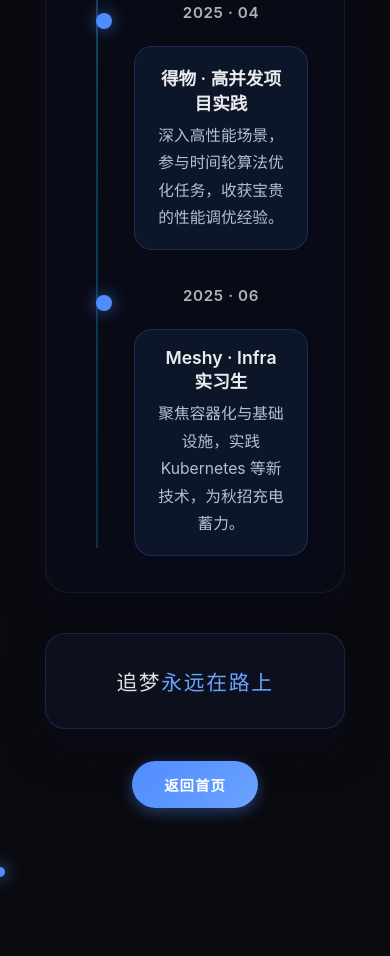
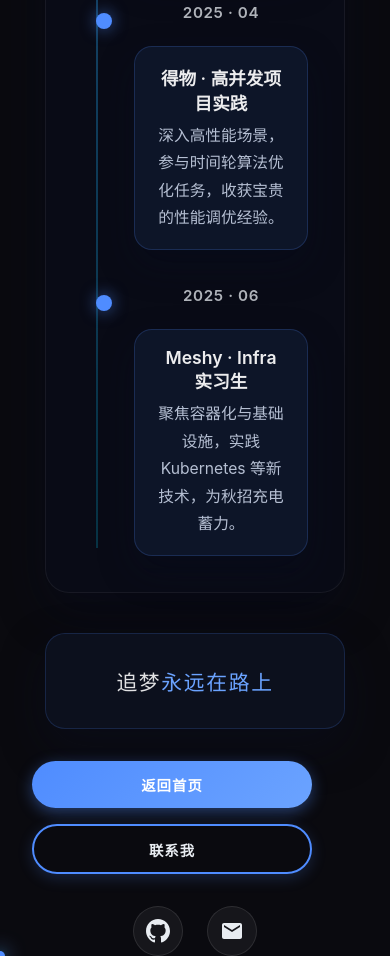
Before and after one commit to niuweiming/showcase-frontend, a plain HTML site: page public/pages/about.html in a window 390 px wide. Shown: the part 2554-3510 px from the top of the page. Before the commit the page ends 3426 px from the top, so only its background shows below. Drawn offline with Linux system fonts and the light colour scheme.

Commit message:
fix: 修复关于我的位置

```diff
--- a/public/css/about.css
+++ b/public/css/about.css
@@ -168,6 +168,22 @@
     box-shadow: 0 18px 45px rgba(10, 15, 35, 0.4);
 }
 
+/* 按钮容器 - 一左一右布局 */
+.buttons-container {
+    display: flex;
+    justify-content: space-between;
+    align-items: center;
+    gap: 2rem;
+    width: 100%;
+    max-width: 600px;
+    margin: 0 auto;
+}
+
+.buttons-container .button-group {
+    margin-bottom: 0;
+    flex: 0 0 auto;
+}
+
 @media (max-width: 900px) {
     .about-hero,
     .section-card {
@@ -217,4 +233,17 @@
     .timeline-content {
         padding: 1.1rem 1.3rem;
     }
+
+    .buttons-container {
+        flex-direction: column;
+        gap: 1rem;
+    }
+
+    .buttons-container .button-group {
+        width: 100%;
+    }
+
+    .buttons-container .button-group .btn {
+        width: 100%;
+    }
 }
--- a/public/pages/about.html
+++ b/public/pages/about.html
@@ -1,13 +1,13 @@
 <!DOCTYPE html>
 <html lang="zh-CN">
     <head>
-    <meta charset="UTF-8">
-    <meta name="viewport" content="width=device-width, initial-scale=1.0">
+        <meta charset="UTF-8" />
+        <meta name="viewport" content="width=device-width, initial-scale=1.0" />
         <title>关于我 - 无风爱自由</title>
-    <link rel="icon" href="../assets/images/niuniu.ico" type="image/x-icon">
-    <meta name="description" content="关于我的页面正在开发中">
-    <link rel="stylesheet" href="../css/styles.css">
-    <link rel="stylesheet" href="../css/about.css">
+        <link rel="icon" href="../assets/images/niuniu.ico" type="image/x-icon" />
+        <meta name="description" content="关于我的页面正在开发中" />
+        <link rel="stylesheet" href="../css/styles.css" />
+        <link rel="stylesheet" href="../css/about.css" />
     </head>
     <body>
         <!-- 动态背景 -->
@@ -19,7 +19,9 @@
                 <section class="about-hero fade-in-up">
                     <h1>Hi，我是 Wei ming</h1>
                     <p class="about-intro">
-                    准全栈开发者，专注构建高可靠的后端系统，执着于提升用户体验。我熟悉 Golang、MySQL、Redis 等后端技术栈，正在深入 Kubernetes 与 Docker，并持续探索前端世界的可能性。
+                        准全栈开发者，专注构建高可靠的后端系统，执着于提升用户体验。我熟悉
+                        Golang、MySQL、Redis 等后端技术栈，正在深入 Kubernetes 与
+                        Docker，并持续探索前端世界的可能性。
                     </p>
                     <div class="about-tags">
                         <span class="about-tag">北京</span>
@@ -36,7 +38,9 @@
                             <div class="timeline-date">2024 · 05</div>
                             <div class="timeline-content">
                                 <h3 class="timeline-role">广州自媒体科技 · Golang 后端实习</h3>
-                            <p class="timeline-desc">第一份线上实习，正式踏入后端开发，搭建业务服务并熟悉团队协作流程。</p>
+                                <p class="timeline-desc">
+                                    第一份线上实习，正式踏入后端开发，搭建业务服务并熟悉团队协作流程。
+                                </p>
                             </div>
                         </article>
                         <article class="timeline-item">
@@ -44,7 +48,10 @@
                             <div class="timeline-date">2024 · 06</div>
                             <div class="timeline-content">
                                 <h3 class="timeline-role">北京有乐今天 · Golang 后端开发实习</h3>
-                            <p class="timeline-desc">第一份线下实习，驻扎望京 SOHO，负责核心接口与性能优化，开启北漂生活。</p>
+                                <p class="timeline-desc">
+                                    第一份线下实习，驻扎望京
+                                    SOHO，负责核心接口与性能优化，开启北漂生活。
+                                </p>
                             </div>
                         </article>
                         <article class="timeline-item">
@@ -52,7 +59,10 @@
                             <div class="timeline-date">2024 · 09</div>
                             <div class="timeline-content">
                                 <h3 class="timeline-role">塞克洛普（Remote） · 后端开发</h3>
-                            <p class="timeline-desc">加入为视障人群提供 AI 服务的初创团队，快速迭代后端能力，打磨 AI 相关接口。</p>
+                                <p class="timeline-desc">
+                                    加入为视障人群提供 AI 服务的初创团队，快速迭代后端能力，打磨 AI
+                                    相关接口。
+                                </p>
                             </div>
                         </article>
                         <article class="timeline-item">
@@ -60,7 +70,9 @@
                             <div class="timeline-date">2024 · 10</div>
                             <div class="timeline-content">
                                 <h3 class="timeline-role">一平方科技 · 后端开发实习生</h3>
-                            <p class="timeline-desc">线上实习期间深挖业务模块，后端能力显著提升。</p>
+                                <p class="timeline-desc">
+                                    线上实习期间深挖业务模块，后端能力显著提升。
+                                </p>
                             </div>
                         </article>
                         <article class="timeline-item">
@@ -68,7 +80,9 @@
                             <div class="timeline-date">2024 · 12</div>
                             <div class="timeline-content">
                                 <h3 class="timeline-role">百度 · 风控开发实习生</h3>
-                            <p class="timeline-desc">体验大厂的体系与流程，负责风控相关项目，同时体会到庞大组织的节奏与挑战。</p>
+                                <p class="timeline-desc">
+                                    体验大厂的体系与流程，负责风控相关项目，同时体会到庞大组织的节奏与挑战。
+                                </p>
                             </div>
                         </article>
                         <article class="timeline-item">
@@ -76,7 +90,10 @@
                             <div class="timeline-date">2025 · 02</div>
                             <div class="timeline-content">
                                 <h3 class="timeline-role">月之暗面 · Kimi 安全团队</h3>
-                            <p class="timeline-desc">加入 AI 安全团队，关注模型安全与产出质量，享受开放积极的团队氛围。</p>
+                                <p class="timeline-desc">
+                                    加入 AI
+                                    安全团队，关注模型安全与产出质量，享受开放积极的团队氛围。
+                                </p>
                             </div>
                         </article>
                         <article class="timeline-item">
@@ -84,7 +101,9 @@
                             <div class="timeline-date">2025 · 04</div>
                             <div class="timeline-content">
                                 <h3 class="timeline-role">得物 · 高并发项目实践</h3>
-                            <p class="timeline-desc">深入高性能场景，参与时间轮算法优化任务，收获宝贵的性能调优经验。</p>
+                                <p class="timeline-desc">
+                                    深入高性能场景，参与时间轮算法优化任务，收获宝贵的性能调优经验。
+                                </p>
                             </div>
                         </article>
                         <article class="timeline-item">
@@ -92,7 +111,9 @@
                             <div class="timeline-date">2025 · 06</div>
                             <div class="timeline-content">
                                 <h3 class="timeline-role">Meshy · Infra 实习生</h3>
-                            <p class="timeline-desc">聚焦容器化与基础设施，实践 Kubernetes 等新技术，为秋招充电蓄力。</p>
+                                <p class="timeline-desc">
+                                    聚焦容器化与基础设施，实践 Kubernetes 等新技术，为秋招充电蓄力。
+                                </p>
                             </div>
                         </article>
                     </div>
@@ -102,14 +123,56 @@
                     <p class="about-quote">追梦<span>永远在路上</span></p>
                 </section>
             </div>
-
             <!-- 返回首页按钮 -->
-        <div class="button-group fade-in-up-delay" style="margin-top: 2rem;">
+            <div class="buttons-container fade-in-up-delay" style="margin-top: 2rem">
+                <div class="button-group">
                     <a href="index.html" class="btn btn-primary">
                         <span>返回首页</span>
                     </a>
                 </div>
+                <div class="button-group">
+                    <a href="javascript:void(0)" class="btn btn-secondary" id="contact-btn">
+                        <span>联系我</span>
+                    </a>
+                </div>
+            </div>
         </main>
+
+        <!-- 社交链接 -->
+        <div class="social-links fade-in-up-delay-2">
+            <a
+                href="https://github.com/niuweiming"
+                target="_blank"
+                rel="noopener"
+                class="social-link"
+                title="GitHub"
+            >
+                <svg width="24" height="24" viewBox="0 0 24 24" fill="currentColor">
+                    <path
+                        d="M12 0c-6.626 0-12 5.373-12 12 0 5.302 3.438 9.8 8.207 11.387.599.111.793-.261.793-.577v-2.234c-3.338.726-4.033-1.416-4.033-1.416-.546-1.387-1.333-1.756-1.333-1.756-1.089-.745.083-.729.083-.729 1.205.084 1.839 1.237 1.839 1.237 1.07 1.834 2.807 1.304 3.492.997.107-.775.418-1.305.762-1.604-2.665-.305-5.467-1.334-5.467-5.931 0-1.311.469-2.381 1.236-3.221-.124-.303-.535-1.524.117-3.176 0 0 1.008-.322 3.301 1.23.957-.266 1.983-.399 3.003-.404 1.02.005 2.047.138 3.006.404 2.291-1.552 3.297-1.23 3.297-1.23.653 1.653.242 2.874.118 3.176.77.84 1.235 1.911 1.235 3.221 0 4.609-2.807 5.624-5.479 5.921.43.372.823 1.102.823 2.222v3.293c0 .319.192.694.801.576 4.765-1.589 8.199-6.086 8.199-11.386 0-6.627-5.373-12-12-12z"
+                    />
+                </svg>
+            </a>
+            <a href="mailto:2695062156@qq.com" class="social-link" title="邮箱">
+                <svg width="24" height="24" viewBox="0 0 24 24" fill="currentColor">
+                    <path
+                        d="M20 4H4c-1.1 0-1.99.9-1.99 2L2 18c0 1.1.9 2 2 2h16c1.1 0 2-.9 2-2V6c0-1.1-.9-2-2-2zm0 4l-8 5-8-5V6l8 5 8-5v2z"
+                    />
+                </svg>
+            </a>
+        </div>
+
+        <!-- 联系弹窗 -->
+        <div class="modal-overlay" id="contact-modal">
+            <div class="modal-content">
+                <button class="modal-close" id="close-modal">&times;</button>
+                <h2>关注我的公众号</h2>
+                <div class="wechat-qrcode">
+                    <img src="../assets/images/wechat.jpg" alt="微信二维码" />
+                    <p class="wechat-tip">扫描二维码关注我的公众号</p>
+                </div>
+            </div>
+        </div>
 
         <!-- 自定义光标 -->
         <div class="cursor-follower" id="custom-cursor"></div>
```
Also changed, not shown: public/pages/index.html (+11 -37 lines). Lines whose indentation alone changed are shown as unchanged.
